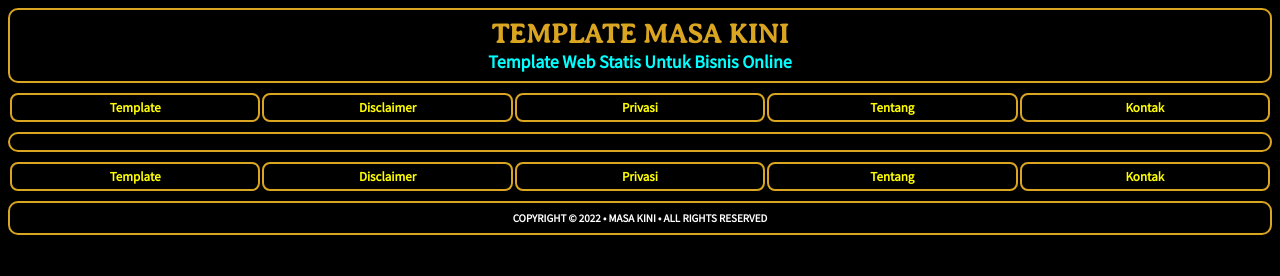
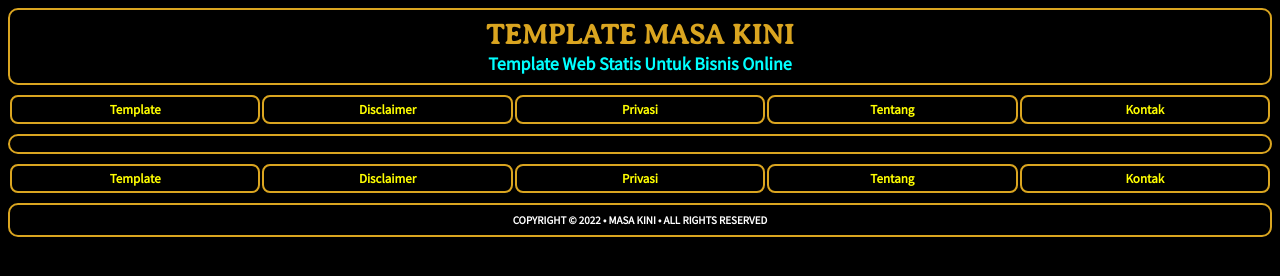
Before and after one commit to masakini/template.masakini.eu.org, a plain HTML site: page kontak/index.html in a window 1280 px wide. Drawn offline with Linux system fonts and the light colour scheme.

Commit message:
Update index.html

```diff
--- a/kontak/index.html
+++ b/kontak/index.html
@@ -35,7 +35,7 @@
 
 h1             {
                  font-family:Averia Serif Libre;
-                 font-size:27px;
+                 font-size:28px;
                  font-weight:bold;
                  color:goldenrod;
                  margin-top:0;
```
